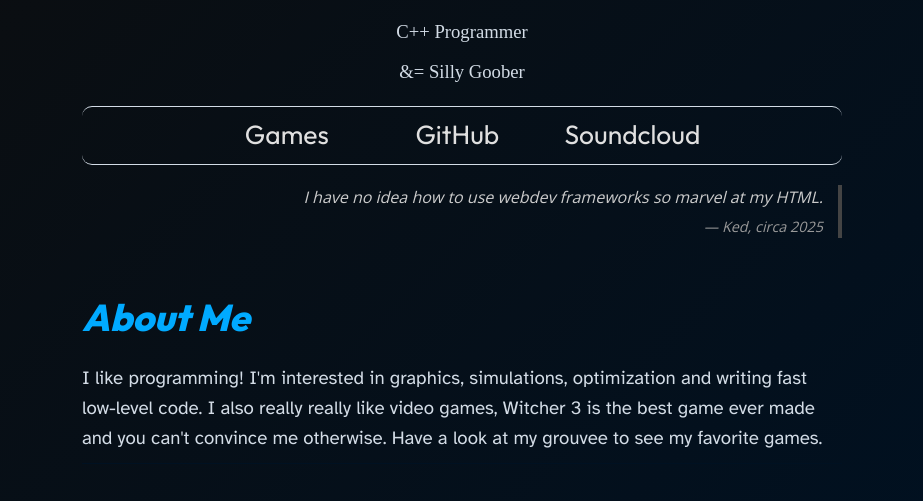
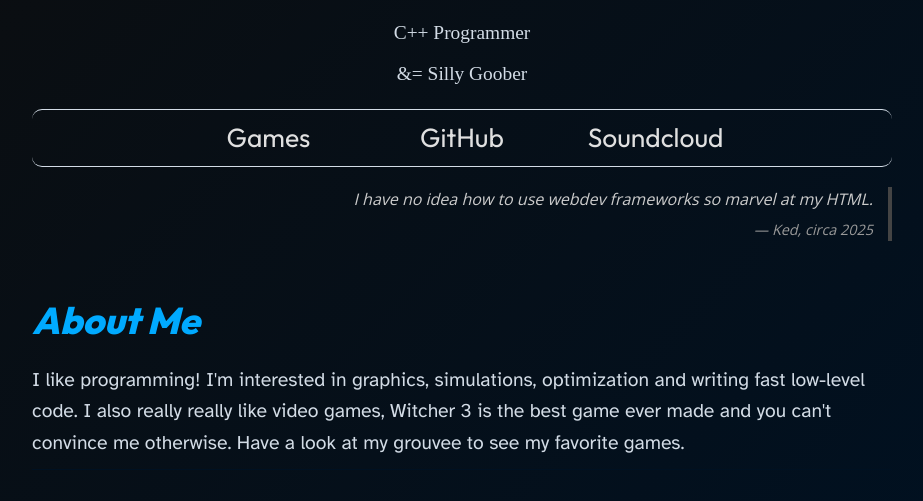
Before and after one commit to k3dr1/k3dr1.github.io, a plain HTML site: page index.html in a window 1280 px wide. Shown: the part 278-779 px from the top of the page, without its empty margins (178-1101 px from the left). Drawn offline with nearby package versions, Linux system fonts and the light colour scheme; a web font is replaced by a local one.

Commit message:
Changed smt

```diff
--- a/index.html
+++ b/index.html
@@ -28,7 +28,7 @@
         }
 
         .container {
-            max-width: 800px;
+            max-width: 900px;
             margin: 0 auto;
             padding: 20px;
         }
@@ -156,10 +156,9 @@
         }
 
         p {
-            font-size: 14pt;
+            font-size: 1.10em;
             margin-top: 10px;
         }
-
 
         @media (max-width: 600px) {
             .container {
```
